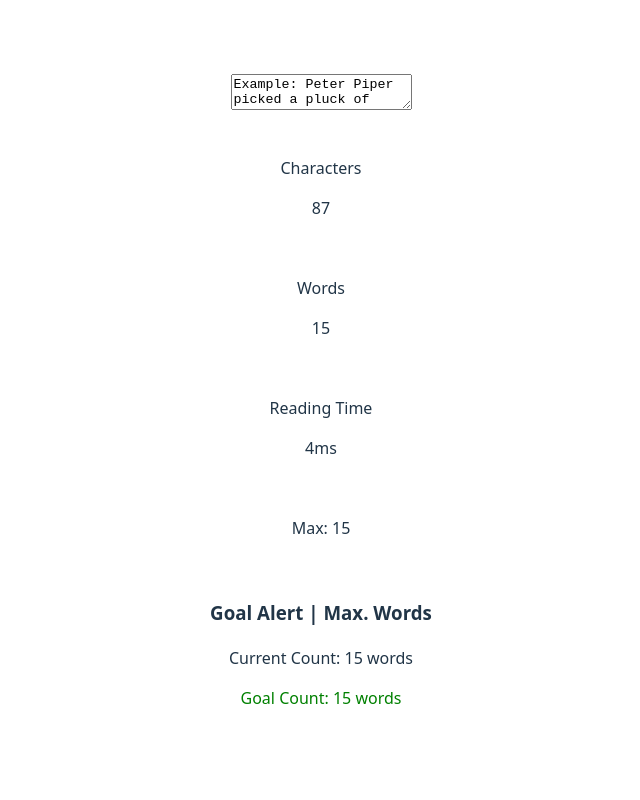
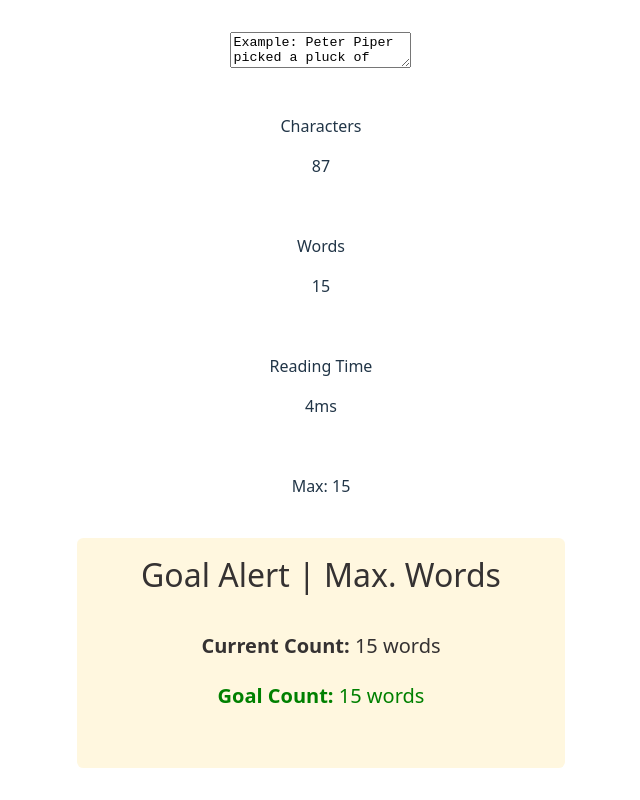
Before and after one commit to ANIO-Official/character-counter, a React (Vite) app: page / in a window 1280 px wide. Shown: the whole page, without its empty margins (319-959 px from the left). Built offline with nearby package versions, Linux system fonts and the light colour scheme.

Commit message:
Styled Goal Alert component.

```diff
--- /dev/null
+++ b/src/components/GoalAlert/GoalAlert.css
@@ -0,0 +1,21 @@
+
+.goal-alert{
+    background-color: rgba(255, 247, 221, 0.925);
+    border-radius: 0.5vw;
+    padding: 1dvw 5vw;
+    color: rgb(53, 50, 50);
+}
+.goal-alert-name{
+    font-size: 2rem;
+    margin-top: 0;
+}
+
+.goal-alert-stats{
+    font-size: 1.25rem;
+}
+
+.goal-alert-over{
+    font-weight: bolder;
+    color: rgb(110, 33, 6);
+    padding: 0.5vw 3vw;
+}
--- a/src/components/GoalAlert/GoalAlert.tsx
+++ b/src/components/GoalAlert/GoalAlert.tsx
@@ -1,3 +1,4 @@
+import './GoalAlert.css'
 import type { GoalAlertProps } from "../../type";
 
 export default function GoalAlert({
@@ -67,10 +68,10 @@ export default function GoalAlert({
   return (
     <>
       <div className="goal-alert">
-        <h3 className="goal-alert-name">Goal Alert | {goalName}</h3>
-        <p> Current Count: {matchStats()} words</p>
-        <p style={{ color: `${checkGoal()}` }}> Goal Count: {matchGoal()}</p>
-        <span>{isOverGoal()}</span>
+        <p className="goal-alert-name">Goal Alert | {goalName}</p>
+        <p className='goal-alert-stats'> <b>Current Count:</b> {matchStats()} words</p>
+        <p className='goal-alert-stats' style={{ color: `${checkGoal()}` }}> <b>Goal Count:</b> {matchGoal()}</p>
+        <span className='goal-alert-over'>{isOverGoal()}</span>
       </div>
     </>
   );
```
